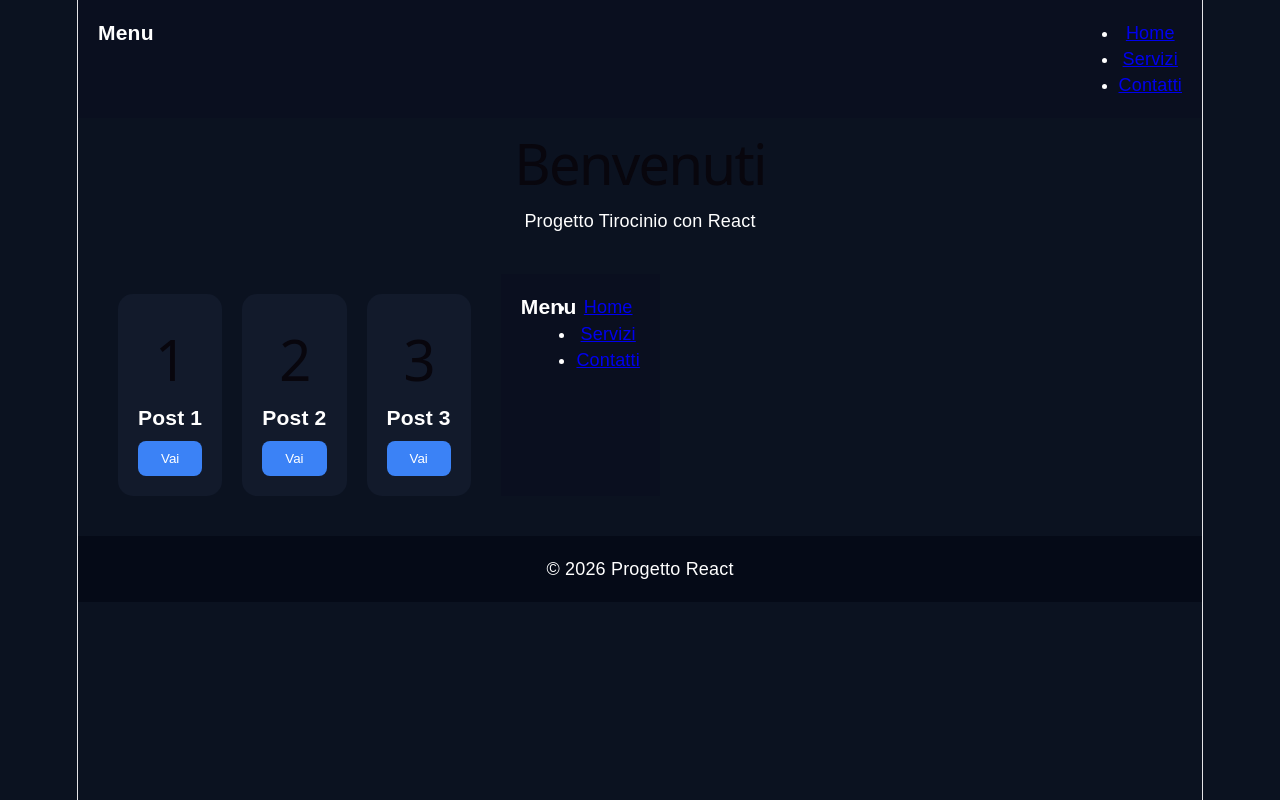
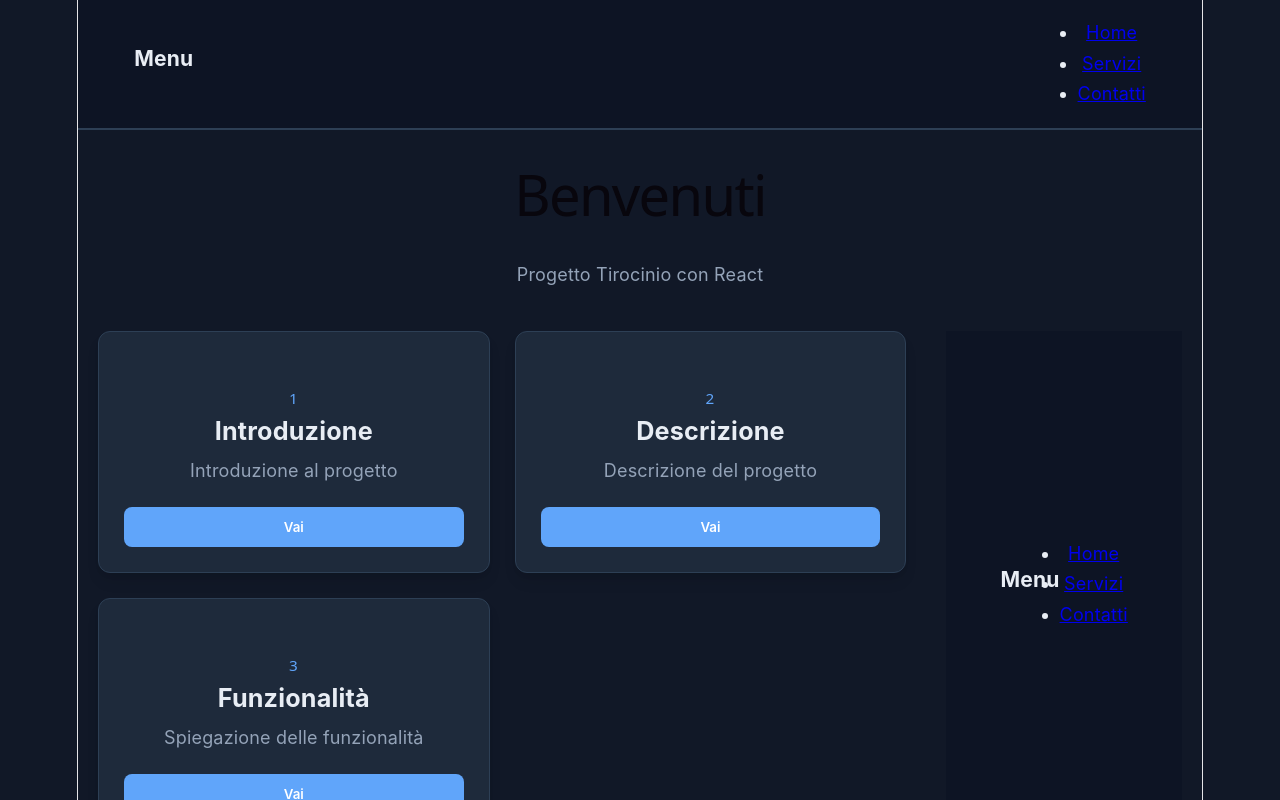
Before and after one commit to SimMastrik/REACT, a React (Vite) app: page / in a window 1280 px wide. Shown: the top 800 px of the page. Built offline with nearby package versions, Linux system fonts and the light colour scheme.

Commit message:
Uso di useparams e usenavigate, commenti, modifiche varie

```diff
--- a/src/App.jsx
+++ b/src/App.jsx
@@ -1,47 +1,16 @@
-/* Libreria di Routing
-Route e Routes: per definire le rotte dell'applicazione
-useParams: per recuperare i parametri dinamici dalla URL (es: /post/:id)
-useNavigate: per navigare programmaticamente tra le pagine (es: dopo un'azione, reindirizzare l'utente)
-*/
-import { Route, Routes, useParams, useNavigate } from "react-router-dom";
-import { useEffect, useState } from "react";
+import { Route, Routes } from "react-router-dom";
+import { useState } from "react";
 import "./App.scss";
 
 // Componenti
 import Navbar from "./components/Navbar";
-import Hero from "./components/Hero";
-import Sidebar from "./components/Sidebar";
 import Footer from "./components/Footer";
 
 // Pagine
 import Home from "./pages/Home";
 import About from "./pages/About";
 import NotFound from "./pages/NotFound";
-
-const PostDetail = ({ posts }) => {
-  const { id } = useParams(); // Recupera l'ID dall'URL (es: /post/2)
-  const navigate = useNavigate();
-
-  const post = posts.find((p) => p.id === Number(id));
-
-  if (!post)
-    return (
-      <div className="container">
-        <h2>Post non trovato!</h2>
-      </div>
-    );
-
-  return (
-    <div className="post-detail">
-      <button onClick={() => navigate("/")}>Torna alla Home</button>
-      <h1>{post.title}</h1>
-      <p>
-        <strong>ID Post:</strong> {id}
-      </p>
-      <div className="content">{post.text}</div>
-    </div>
-  );
-};
+import PostDetail from "./pages/PostDetail"; // Importiamo il nuovo file
 
 function App() {
   const [user, setUser] = useState({
@@ -58,19 +27,15 @@ function App() {
   ];
 
   const posts = [
-    { id: 1, title: "Post 1", text: "Testo di esempio 1" },
-    { id: 2, title: "Post 2", text: "Testo di esempio 2" },
-    { id: 3, title: "Post 3", text: "Testo di esempio 3" },
+    { id: 1, title: "Introduzione", text: "Introduzione al progetto" },
+    { id: 2, title: "Descrizione", text: "Descrizione del progetto" },
+    { id: 3, title: "Funzionalità", text: "Spiegazione delle funzionalità" },
   ];
 
   const aboutPage = {
     title: "About",
     content: "Prototipo",
   };
-
-  useEffect(() => {
-    console.log("Utente aggiornato:", user);
-  }, [user]);
 
   const handleChangeCity = (city) => {
     setUser({ ...user, city: city });
@@ -79,30 +44,22 @@ function App() {
   return (
     <div className="app">
       <Navbar menuItems={menu} />
-      <Hero />
 
-      <div className="container">
+      {/* Rimosso Hero da qui per metterlo solo in Home */}
+
       <Routes>
-          {/* Pagina Principale con la lista delle card */}
-          <Route path="/" element={<Home posts={posts} />} />
-
-          {/* Rotta Dinamica per il dettaglio post */}
+        {/* Passiamo menu e posts a Home perché ora contiene Hero e Sidebar */}
+        <Route path="/" element={<Home posts={posts} menuItems={menu} />} />
+        {/* Rotta Dinamica: Full width come da schema */}
         <Route path="/post/:id" element={<PostDetail posts={posts} />} />
-
-          {/* Altre rotte */}
         <Route
           path="/about"
           element={
             <About title={aboutPage.title} content={aboutPage.content} />
           }
         />
-
-          {/* Rotta 404 */}
         <Route path="*" element={<NotFound />} />
       </Routes>
-
-        <Sidebar menuItems={menu} />
-      </div>
 
       <Footer changCity={handleChangeCity} user={user} />
     </div>
--- a/src/App.scss
+++ b/src/App.scss
@@ -1,124 +1,263 @@
-// Color variables
-$dark-bg: #0b1220;
-$dark-nav: #0a0f1f;
-$card-bg: #121a2b;
-$footer-bg: #050a17;
-$primary-color: #3b82f6;
-$accent-color: orange;
-$text-white: white;
+// ==========================================
+// 1. Variabili CSS — Tema Scuro (unico)
+// ==========================================
+// Filosofia:
+//   • Sfondi blu-grigio profondi, non nero puro (più confortevole su OLED)
+//   • Tre livelli di profondità: sfondo → card → navbar/footer
+//   • Testo principale a bianco-freddo morbido (#e8edf4), non #fff puro
+//   • Testo secondario grigio-azzurro con contrasto WCAG AA garantito
+//   • Primary color sky-blue: più luminoso, chiaramente cliccabile sul dark
+//   • Accent arancio saturo che non sbiadisce sui fondi scuri
+//   • Ombre con tinta blu per coerenza cromatica
+:root {
+  // — Sfondi —
+  --bg-color: #111827; // Sfondo pagina: blu-grigio molto scuro
+  --nav-bg: #0d1424; // Navbar più scura per ancoraggio visivo
+  --card-bg: #1e2a3b; // Card: un gradino più chiaro, dà rilievo
+  --footer-bg: #0d1424; // Footer speculare alla navbar
 
+  // — Testo —
+  --text-main: #e8edf4; // Bianco freddo morbido, niente abbagliamento
+  --text-muted: #94a3b8; // Grigio-azzurro, contrasto ~4.6:1 (WCAG AA)
+
+  // — Colori d'azione —
+  --primary-color: #60a5fa; // sky-400: leggibile e cliccabile sul dark
+  --accent-color: #fb923c; // orange-400: vivido, non sbiadisce
+
+  // — Bordi & Ombre —
+  --border-color: #2d3f55;
+  --shadow:
+    0 4px 12px -2px rgba(0, 0, 0, 0.55), 0 2px 6px -1px rgba(13, 20, 36, 0.6);
+}
+
+// ==========================================
+// 2. Reset e Tipografia Migliorata
+// ==========================================
 * {
   margin: 0;
   padding: 0;
   box-sizing: border-box;
-  font-family: sans-serif;
+  font-family: "Inter", "Segoe UI", Roboto, Helvetica, Arial, sans-serif;
 }
 
 body {
-  background: $dark-bg;
-  color: $text-white;
+  background-color: var(--bg-color);
+  color: var(--text-main);
+  line-height: 1.7;
 }
 
-// Navbar styles
+h1,
+h2,
+h3,
+h4 {
+  line-height: 1.2;
+  color: var(--text-main);
+  margin-bottom: 0.5em;
+}
+
+p {
+  color: var(--text-muted);
+}
+
+// ==========================================
+// 3. Layout Principale
+// ==========================================
 .navbar {
   display: flex;
   justify-content: space-between;
-  padding: 20px;
-  background: $dark-nav;
+  align-items: center;
+  padding: 1rem 5%;
+  background-color: var(--nav-bg);
+  border-bottom: 1px solid var(--border-color);
+  box-shadow: 0 1px 0 0 var(--border-color);
 
   .logo {
-    color: $accent-color;
-    font-weight: bold;
+    color: var(--accent-color);
+    font-weight: 800;
+    font-size: 1.5rem;
   }
 
   .menu {
+    display: flex;
+    gap: 2rem;
+    align-items: center;
+
     a {
-      margin-left: 20px;
-      color: $text-white;
+      color: var(--text-main);
       text-decoration: none;
+      font-weight: 500;
+      transition: color 0.2s ease;
+
+      &:hover {
+        color: var(--primary-color);
+      }
     }
   }
 }
 
-// Hero section
 .hero {
-  height: 250px;
-  background: url("/react-app/public/images/OIP.png") center/cover;
+  height: 350px;
+  // Scuriamo leggermente meno l'overlay in dark: l'immagine di sfondo
+  // già non compete con il testo, e un overlay più leggero dà respiro
+  background:
+    linear-gradient(rgba(11, 18, 32, 0.65), rgba(11, 18, 32, 0.75)),
+    url("/images/OIP.png") center/cover;
   display: flex;
   align-items: center;
   justify-content: center;
+  color: white;
 
-  h1 {
-    font-size: 2.5rem;
-  }
+  .hero-content {
+    text-align: center;
+    max-width: 800px;
+    padding: 0 20px;
 
-  p {
-    opacity: 0.8;
-  }
-}
+    h1 {
+      font-size: 3rem;
+      color: white;
+    }
 
-.hero-content {
-  text-align: center;
-}
-
-// Main container
-.container {
-  display: flex;
-  padding: 40px;
-  gap: 30px;
-
-  .articles {
-    flex: 3;
-  }
-}
-
-// Cards section
-.cards {
-  display: flex;
-  gap: 20px;
-  margin-top: 20px;
-}
-
-.card {
-  background: $card-bg;
-  padding: 20px;
-  border-radius: 15px;
-  flex: 1;
-
-  button {
-    margin-top: 10px;
-    width: 100%;
-    padding: 10px;
-    background: $primary-color;
-    border: none;
-    color: $text-white;
-    border-radius: 8px;
-
-    &:hover {
+    p {
+      font-size: 1.2rem;
       opacity: 0.9;
+      color: #e2e8f0;
     }
   }
 }
 
-// Sidebar
-.sidebar {
-  flex: 1;
-  background: $card-bg;
-  padding: 20px;
-  border-radius: 15px;
-  align-items: center;
-  justify-content: center;
+.container {
+  display: flex;
+  flex-wrap: wrap;
+  max-width: 1200px;
+  margin: 0 auto;
+  padding: 40px 20px;
+  gap: 40px;
+
+  .articles {
+    flex: 3;
+    min-width: 300px;
+  }
+
+  .sidebar {
+    flex: 1;
+    min-width: 250px;
+    background-color: var(--card-bg);
+    padding: 30px;
+    border-radius: 12px;
+    border: 1px solid var(--border-color);
+  }
 }
 
-// Footer
+// ==========================================
+// 4. Componenti (Cards e Dettaglio)
+// ==========================================
+.cards {
+  display: grid;
+  grid-template-columns: repeat(auto-fill, minmax(280px, 1fr));
+  gap: 25px;
+}
+
+.card {
+  background-color: var(--card-bg);
+  padding: 25px;
+  border-radius: 12px;
+  border: 1px solid var(--border-color);
+  box-shadow: var(--shadow);
+  display: flex;
+  flex-direction: column;
+  transition:
+    transform 0.2s ease,
+    box-shadow 0.2s ease;
+
+  &:hover {
+    transform: translateY(-5px);
+    // In dark mode l'hover usa una luce più "fredda" per coerenza
+    box-shadow:
+      0 12px 24px -4px rgba(0, 0, 0, 0.45),
+      0 0 0 1px var(--primary-color); // sottile outline colorato al posto di un'ombra chiara
+  }
+
+  h1 {
+    font-size: 0.85rem;
+    color: var(--primary-color);
+    text-transform: uppercase;
+    letter-spacing: 1px;
+    margin-bottom: 0.5rem;
+  }
+
+  h3 {
+    font-size: 1.4rem;
+    margin-bottom: 10px;
+    // h3 usa --text-main per il massimo contrasto
+    color: var(--text-main);
+  }
+
+  p {
+    flex-grow: 1;
+    margin-bottom: 20px;
+    // Già gestito dalla regola globale p { color: var(--text-muted) }
+  }
+
+  button {
+    width: 100%;
+    padding: 12px;
+    background-color: var(--primary-color);
+    border: none;
+    color: white;
+    font-weight: 600;
+    border-radius: 8px;
+    cursor: pointer;
+    transition: opacity 0.2s ease;
+
+    &:hover {
+      opacity: 0.85;
+    }
+  }
+}
+
+.post-detail {
+  background-color: var(--card-bg);
+  padding: 40px;
+  border-radius: 12px;
+  border: 1px solid var(--border-color);
+  box-shadow: var(--shadow);
+
+  h1 {
+    color: var(--accent-color);
+    font-size: 2.5rem;
+    margin-bottom: 20px;
+  }
+
+  button {
+    background: transparent;
+    color: var(--primary-color);
+    border: 2px solid var(--primary-color);
+    padding: 8px 16px;
+    border-radius: 6px;
+    font-weight: 600;
+    margin-bottom: 30px;
+    cursor: pointer;
+    transition: all 0.2s ease;
+
+    &:hover {
+      background: var(--primary-color);
+      color: white;
+    }
+  }
+}
+
+// ==========================================
+// 5. Footer ed Elementi UI extra
+// ==========================================
 .footer {
   text-align: center;
-  padding: 20px;
-  background: $footer-bg;
+  padding: 30px 20px;
+  background-color: var(--footer-bg);
+  border-top: 1px solid var(--border-color);
+  color: var(--text-muted);
 
-  // Active Link
   .active-link {
-    color: #007bff;
+    color: var(--primary-color);
     font-weight: bold;
   }
 }
--- a/src/components/Card.jsx
+++ b/src/components/Card.jsx
@@ -1,15 +1,16 @@
-import { NavLink } from "react-router-dom";
+import { useLinkClickHandler } from "react-router-dom";
 
-export default function Card({ id, title, text }) {
+export default function Card({ id, title, desc }) {
+  const handleClick = useLinkClickHandler(`/post/${id}`);
+
   return (
     <div className="card">
       <h1>{id}</h1>
       <h3>{title}</h3>
-      <p>{text}</p>
-      <NavLink to={`/post/${id}`}>
-        <button>Vai</button>
-      </NavLink>
+      <p>{desc}</p>
+      <button onClick={handleClick}>Vai</button>
     </div>
   );
 }
-// Devo utilizzare UseParams per recuperare i parametri dalla URL e visualizzare i dettagli del post selezionato.
+// ✅Devo utilizzare UseParams per recuperare i parametri dalla URL e visualizzare i dettagli del post selezionato.
+// 2 utilizza il router on click per navigare alla pagina
--- a/src/pages/Home.jsx
+++ b/src/pages/Home.jsx
@@ -1,8 +1,16 @@
+import Hero from "../components/Hero";
+import Sidebar from "../components/Sidebar";
 import Card from "../components/Card";
 
-const Home = ({ posts }) => {
+const Home = ({ posts, menuItems }) => {
   return (
-    <div>
+    <>
+      {/* L'Hero viene visualizzato solo nella Home */}
+      <Hero />
+
+      <div className="container">
+        {/* Sezione principale con le card */}
+        <main className="articles">
           <div className="cards">
             {posts.map((post) => (
               <Card
@@ -13,7 +21,13 @@ const Home = ({ posts }) => {
               />
             ))}
           </div>
+        </main>
+
+        {/* La Sidebar viene spostata qui per apparire solo nella Home */}
+        <Sidebar menuItems={menuItems} />
       </div>
+    </>
   );
 };
+
 export default Home;
--- /dev/null
+++ b/src/pages/PostDetail.jsx
@@ -0,0 +1,34 @@
+// useParams: per recuperare i parametri dinamici dalla URL (es: /post/:id)
+// useNavigate: per navigare programmaticamente tra le pagine (es: dopo un'azione, reindirizzare l'utente)
+
+import { useParams, useNavigate } from "react-router-dom";
+
+const PostDetail = ({ posts }) => {
+  const { id } = useParams();
+  const navigate = useNavigate();
+
+  const post = posts.find((p) => p.id === Number(id));
+
+  if (!post)
+    return (
+      <div className="container">
+        <h2>Post non trovato!</h2>
+      </div>
+    );
+
+  return (
+    /* container full-width senza sidebar */
+    <div className="container">
+      <div className="post-detail" style={{ width: "100%" }}>
+        <button onClick={() => navigate("/")}>Torna alla Home</button>
+        <h1>{post.title}</h1>
+        <p>
+          <strong>ID Post:</strong> {id}
+        </p>
+        <div className="content">{post.text}</div>
+      </div>
+    </div>
+  );
+};
+
+export default PostDetail;
```
Also changed, not shown: src/Component.jsx (added). Lines whose indentation alone changed are shown as unchanged.
